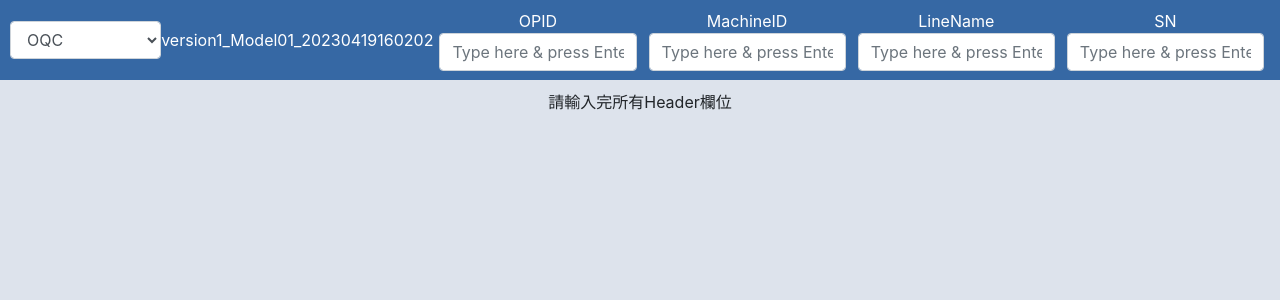
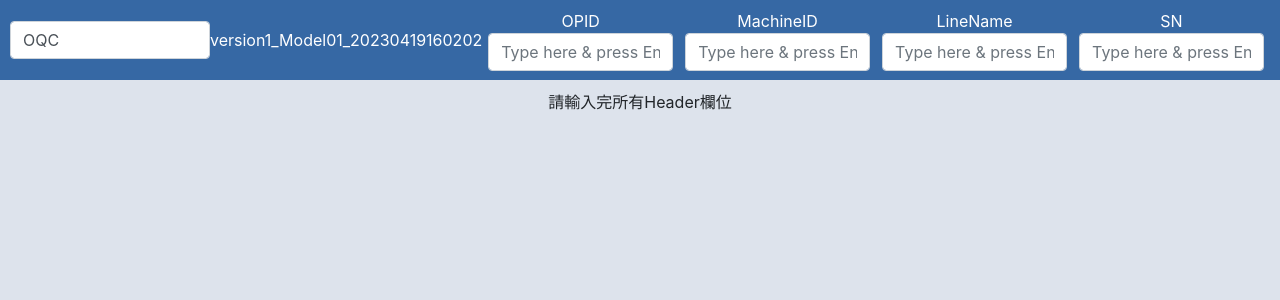
Before and after one commit to 789363/jetprojectv2, a React (Create React App) app: page / in a window 1280 px wide. Shown: the top 300 px of the page. Built offline with nearby package versions, Linux system fonts and the light colour scheme.

Commit message:
Fix:AppPageBug

```diff
--- a/src/App.js
+++ b/src/App.js
@@ -187,15 +187,14 @@ const checkAllFieldsValidated = () => {
     >
       <div class="row" className="AllHeaderDiv">
         <div className="HeaderDiv">
-          <select
-            class="form-control"
+                  <input
+            type="text"
+            className="form-control"
             style={{ width: "200px" }}
             value={systemName}
-            onChange={(e) => getSystemName(e.target.value)}
-          >
-            <option value="OQC">OQC</option>
-            <option value="VRM">VRM</option>
-          </select>
+            onChange={(e) => setSystemName(e.target.value.toUpperCase())}
+            placeholder="Type OQC or VRM"
+          />
           {systemName === "OQC" ? (
             <div
               style={{
```
